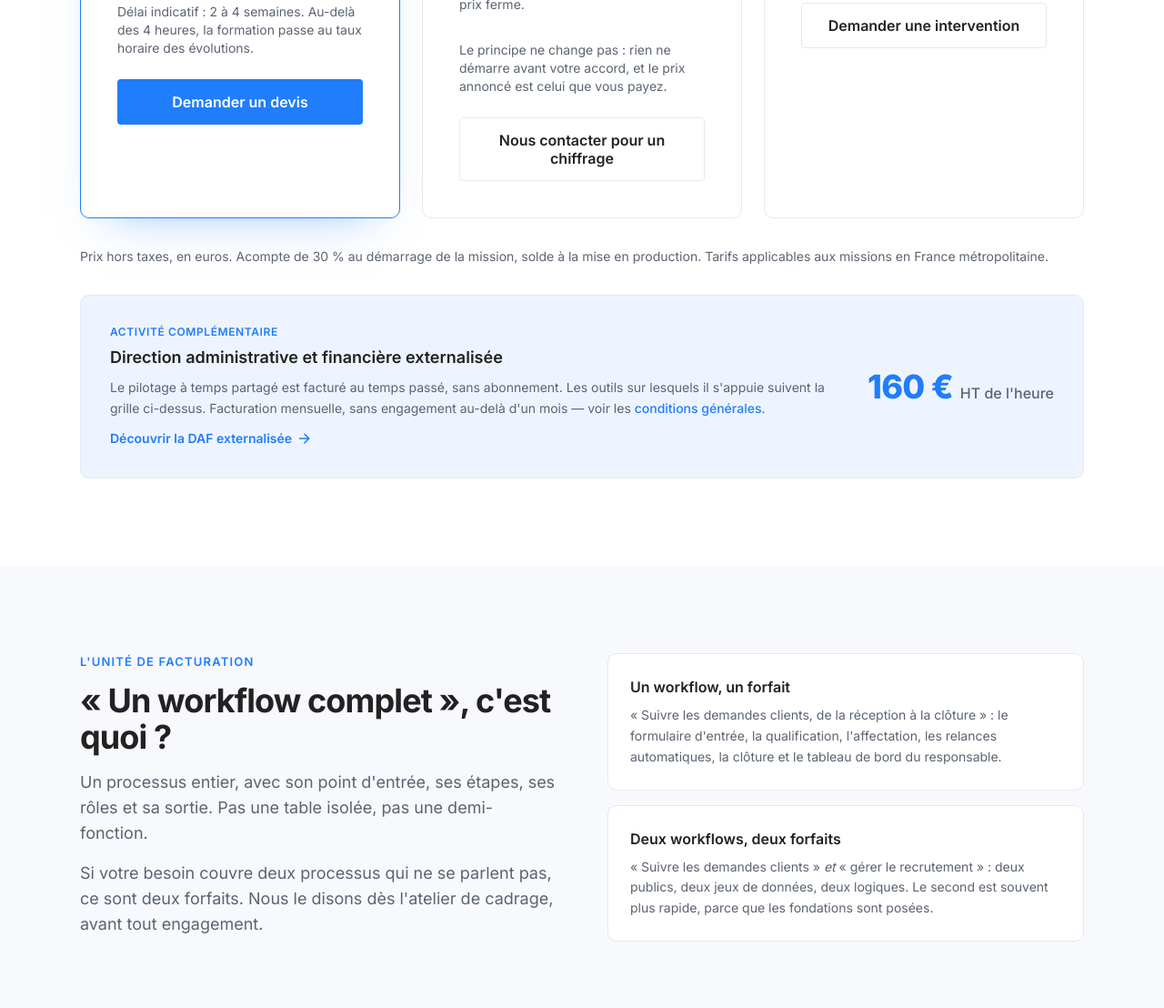
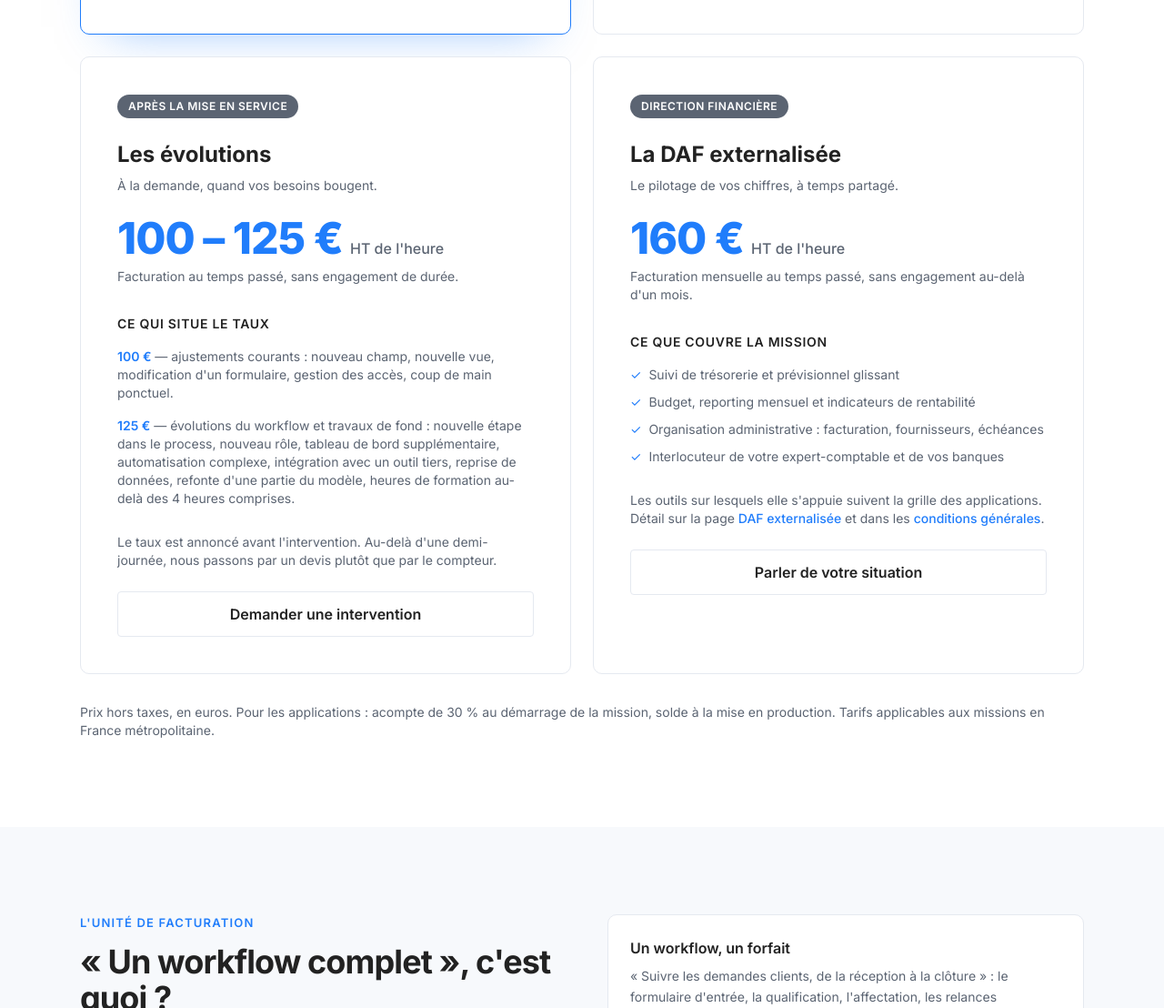
Before and after one commit to Vandksen/structurre.fr, a website: page tarifs.html in a window 1280 px wide. Shown: the part 1307-2415 px from the top of the page at 91% size. Drawn offline with Linux system fonts and the light colour scheme.

Commit message:
Place la DAF externalisée au même niveau que les autres prestations
Retire les mentions « en complément » et « activité complémentaire » de
l'accueil, de la page Services et de la page DAF. Sur la grille tarifaire,
l'encart sous la grille devient une quatrième carte.

Co-Authored-By: Claude Opus 5.5 <noreply@anthropic.com>

```diff
--- a/tarifs.html
+++ b/tarifs.html
@@ -4,7 +4,7 @@
 <meta charset="utf-8">
 <meta name="viewport" content="width=device-width, initial-scale=1">
 <title>Tarifs : application no-code à 1 800 € HT | Structurre</title>
-<meta name="description" content="1 800 € HT l'application couvrant un workflow complet, 4 heures de formation comprises. Puis 100 à 125 € HT de l'heure pour les évolutions, sans abonnement.">
+<meta name="description" content="1 800 € HT l'application couvrant un workflow complet, 4 heures de formation comprises. 100 à 125 € HT de l'heure pour les évolutions, 160 € HT de l'heure pour la DAF externalisée, sans abonnement.">
 <link rel="canonical" href="https://structurre.fr/tarifs">
 <meta name="theme-color" content="#ffffff">
 
@@ -13,7 +13,7 @@
 <meta property="og:site_name" content="Structurre">
 <meta property="og:locale" content="fr_FR">
 <meta property="og:title" content="Tarifs : application no-code à 1 800 € HT | Structurre">
-<meta property="og:description" content="1 800 € HT l'application couvrant un workflow complet, 4 heures de formation comprises. Puis 100 à 125 € HT de l'heure pour les évolutions, sans abonnement.">
+<meta property="og:description" content="1 800 € HT l'application couvrant un workflow complet, 4 heures de formation comprises. 100 à 125 € HT de l'heure pour les évolutions, 160 € HT de l'heure pour la DAF externalisée, sans abonnement.">
 <meta property="og:url" content="https://structurre.fr/tarifs">
 <meta property="og:image" content="https://structurre.fr/assets/img/og-image.png">
 <meta property="og:image:width" content="1200">
@@ -107,12 +107,13 @@
         <span class="mx-2" aria-hidden="true">/</span><span>Tarifs</span>
       </nav>
       <h1 class="mt-6 max-w-3xl text-4xl font-extrabold tracking-tight sm:text-5xl">
-        Trois lignes, et c'est tout
+        Quatre lignes, et c'est tout
       </h1>
       <p class="mt-5 max-w-2xl text-lg texte-doux">
         Un forfait pour construire l'application, un chiffrage sur mesure quand le besoin
-        déborde, un taux horaire pour la faire évoluer ensuite. Pas d'abonnement, pas de
-        licence maison, pas de coût caché.
+        déborde, un taux horaire pour la faire évoluer ensuite, un autre pour la direction
+        administrative et financière externalisée. Pas d'abonnement, pas de licence maison,
+        pas de coût caché.
       </p>
     </div>
   </section>
@@ -120,7 +121,7 @@
   <!-- ================= GRILLE ================= -->
   <section class="py-20 lg:py-24">
     <div class="mx-auto max-w-6xl px-4 sm:px-6">
-      <div class="grid gap-6 md:grid-cols-2 lg:grid-cols-3">
+      <div class="grid gap-6 md:grid-cols-2">
 
         <!-- Forfait application -->
         <article data-reveal class="carte carte-vedette p-8 sm:p-10">
@@ -223,33 +224,41 @@
           <a href="/contact" class="btn btn-secondaire mt-6 w-full">Demander une intervention</a>
         </article>
 
+        <!-- DAF externalisée -->
+        <article data-reveal class="carte p-8 sm:p-10">
+          <span class="etiquette" style="background-color:var(--gris-texte)">Direction financière</span>
+          <h2 class="mt-6 text-2xl font-bold">La DAF externalisée</h2>
+          <p class="mt-2 text-sm texte-doux">Le pilotage de vos chiffres, à temps partagé.</p>
+
+          <p class="mt-6 flex flex-wrap items-baseline gap-x-2 gap-y-1">
+            <span class="prix text-4xl sm:text-5xl">160 €</span>
+            <span class="prix-unite text-base">HT de l'heure</span>
+          </p>
+          <p class="mt-2 text-sm texte-doux">Facturation mensuelle au temps passé, sans engagement au-delà d'un mois.</p>
+
+          <h3 class="mt-8 text-sm font-semibold uppercase tracking-wider">Ce que couvre la mission</h3>
+          <ul class="mt-4 space-y-2.5 text-sm texte-doux">
+            <li class="flex gap-2"><span class="puce" aria-hidden="true">✓</span> Suivi de trésorerie et prévisionnel glissant</li>
+            <li class="flex gap-2"><span class="puce" aria-hidden="true">✓</span> Budget, reporting mensuel et indicateurs de rentabilité</li>
+            <li class="flex gap-2"><span class="puce" aria-hidden="true">✓</span> Organisation administrative : facturation, fournisseurs, échéances</li>
+            <li class="flex gap-2"><span class="puce" aria-hidden="true">✓</span> Interlocuteur de votre expert-comptable et de vos banques</li>
+          </ul>
+
+          <p class="mt-7 text-sm texte-doux">
+            Les outils sur lesquels elle s'appuie suivent la grille des applications. Détail
+            sur la page <a href="/daf-externalisee" class="lien font-medium">DAF externalisée</a>
+            et dans les <a href="/conditions-daf" class="lien font-medium">conditions générales</a>.
+          </p>
+          <a href="/contact" class="btn btn-secondaire mt-6 w-full">Parler de votre situation</a>
+        </article>
+
       </div>
 
       <p class="mt-8 text-sm texte-doux">
-        Prix hors taxes, en euros. Acompte de 30 % au démarrage de la mission, solde à la mise
-        en production. Tarifs applicables aux missions en France métropolitaine.
+        Prix hors taxes, en euros. Pour les applications : acompte de 30 % au démarrage de la
+        mission, solde à la mise en production. Tarifs applicables aux missions en France
+        métropolitaine.
       </p>
-
-      <div class="carte fond-voile mt-8 flex flex-col gap-4 p-6 sm:flex-row sm:items-center sm:justify-between sm:p-8">
-        <div>
-          <p class="text-xs font-semibold uppercase tracking-wider accent">Activité complémentaire</p>
-          <h2 class="mt-1.5 text-lg font-semibold">Direction administrative et financière externalisée</h2>
-          <p class="mt-2 text-sm leading-relaxed texte-doux">
-            Le pilotage à temps partagé est facturé au temps passé, sans abonnement. Les outils
-            sur lesquels il s'appuie suivent la grille ci-dessus. Facturation mensuelle, sans
-            engagement au-delà d'un mois — voir les
-            <a href="/conditions-daf" class="lien font-medium">conditions générales</a>.
-          </p>
-          <a href="/daf-externalisee" class="lien-fleche mt-3 text-sm">
-            Découvrir la DAF externalisée
-            <svg class="h-4 w-4" viewBox="0 0 20 20" fill="currentColor" aria-hidden="true"><path d="M10.7 3.3a1 1 0 0 0-1.4 1.4L13.6 9H3a1 1 0 1 0 0 2h10.6l-4.3 4.3a1 1 0 1 0 1.4 1.4l6-6a1 1 0 0 0 0-1.4l-6-6Z"/></svg>
-          </a>
-        </div>
-        <p class="flex shrink-0 flex-wrap items-baseline gap-x-2 gap-y-1">
-          <span class="prix text-4xl">160 €</span>
-          <span class="prix-unite text-base">HT de l'heure</span>
-        </p>
-      </div>
     </div>
   </section>
 
```
Also changed, not shown: daf-externalisee.html (+5 -6 lines), index.html (+9 -20 lines), services.html (+8 -8 lines), README.md.
